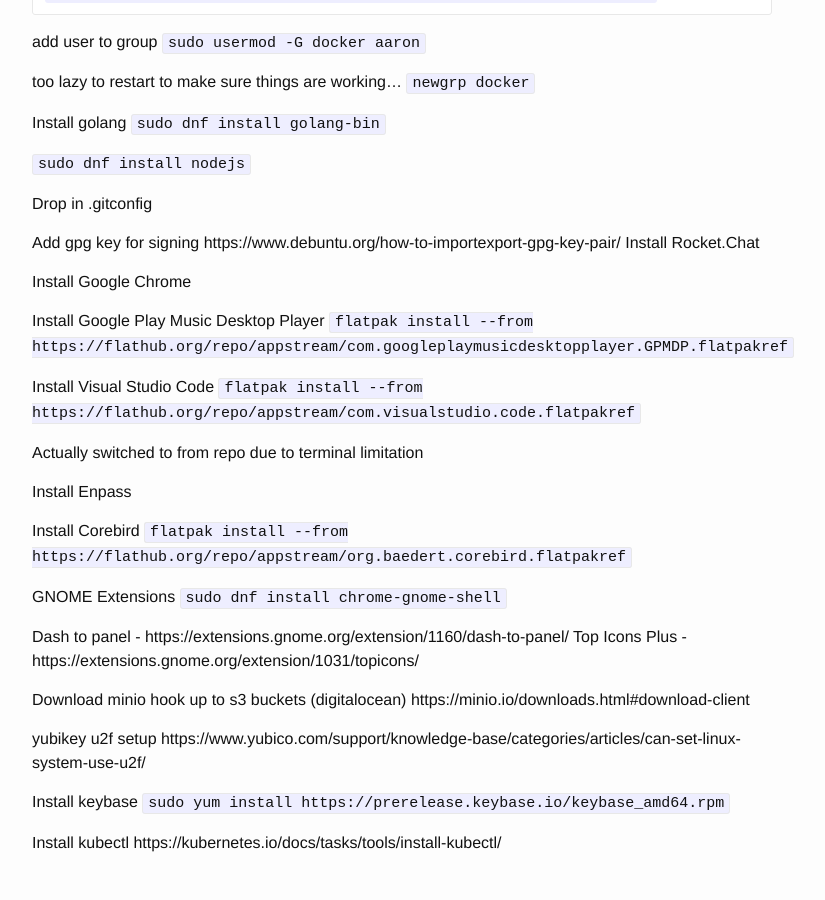
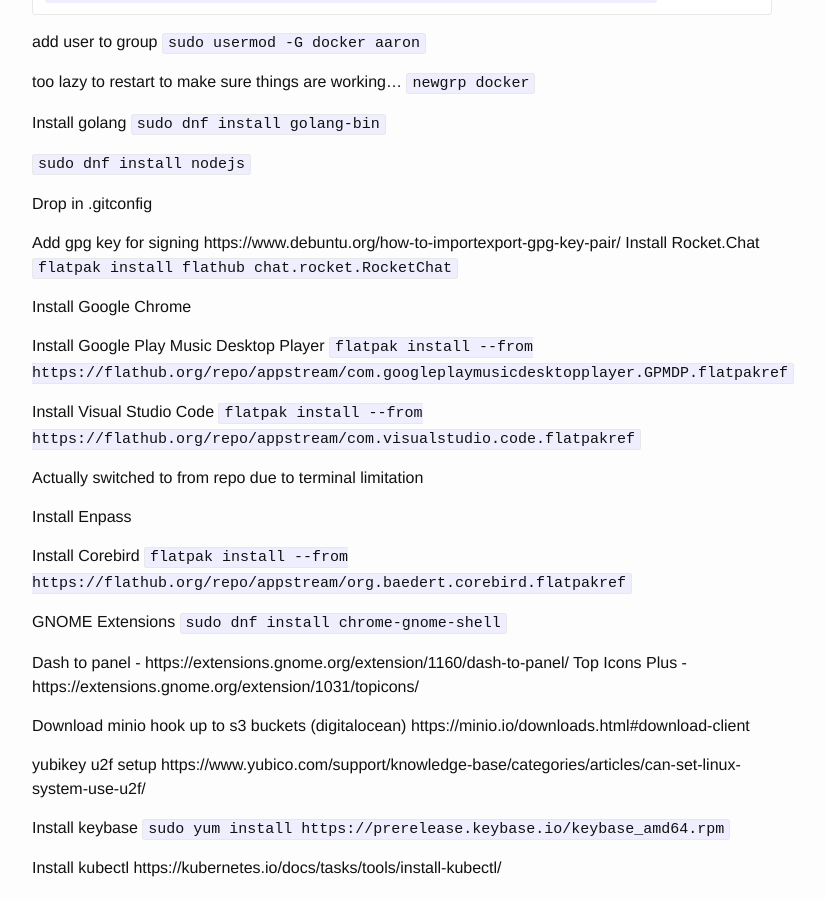
Before and after one commit to geekgonecrazy/geekgonecrazy.github.io, a Jekyll site: the page built from _posts/2017-12-05-fedora-setup.md, in a window 1280 px wide and 900 px high, scrolled down 1075 px. Shown: the whole window, without its empty margins (238-1063 px from the left). Built offline with Jekyll 4.4.1, drawn with Linux system fonts in a browser that asks for light colours; comment, search, counter and statistics services are not loaded.

Commit message:
add rocket.chat flatpak ref

```diff
--- a/_posts/2017-12-05-fedora-setup.md
+++ b/_posts/2017-12-05-fedora-setup.md
@@ -68,6 +68,7 @@
 Add gpg key for signing
 https://www.debuntu.org/how-to-importexport-gpg-key-pair/
 Install Rocket.Chat
+`flatpak install flathub chat.rocket.RocketChat`
 
 Install Google Chrome
 
```
